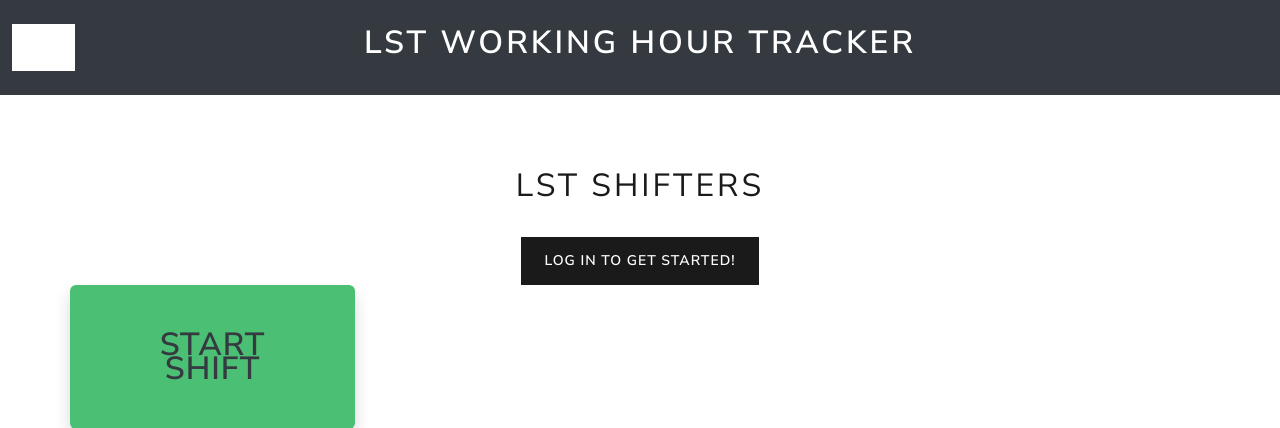
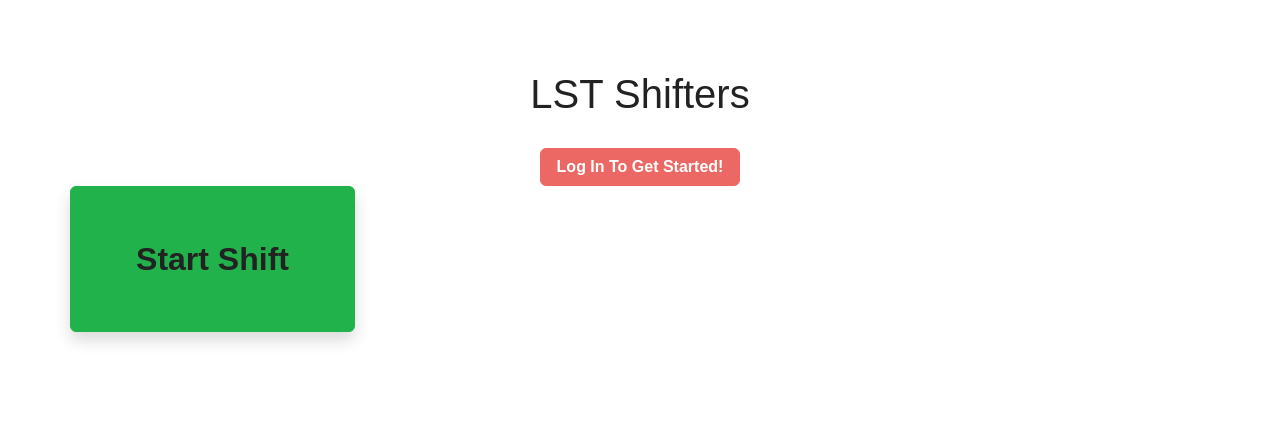
Before and after one commit to adonini/working_hours, a Django app: template shifterslogin/templates/login/index.html in a window 1280 px wide. Shown: the top 428 px of the page. Run offline with Django 4.2, Linux system fonts and the light colour scheme; the template is opened without the code that fills it, so the values that code supplies are empty; parts of the project's set-up code (start-up, migrations or seed data) failed here and were passed over; some libraries are stand-ins or nearby versions; some web fonts are replaced.

Commit message:
Revert "fix typo"
This reverts commit 571fb28296c873b7440898e60387aff4c6956c18.

```diff
--- a/shifterslogin/templates/login/base.html
+++ b/shifterslogin/templates/login/base.html
@@ -9,7 +9,7 @@
     {% else %}
         <title>LST-1 Shifters</title>
     {% endif %}
-    <link href="https://bootswatch.com/5/lux/bootstrap.min.css" rel="stylesheet">
+    <link href="https://bootswatch.com/5/journal/bootstrap.min.css" rel="stylesheet">
     {% load static %}
     <link rel="stylesheet" href="{% static 'css/custom.css' %}">
     <link rel="stylesheet" href="https://cdn.datatables.net/2.0.3/css/dataTables.dataTables.css" />
@@ -34,7 +34,6 @@
     {% endblock headerContent %}
 </head>
 <body>
-    {% include "login/navbar.html" %}
     <div class="container">
         <br/>
         {% if messages %}
--- a/shifterslogin/templates/login/navbar.html
+++ /dev/null
@@ -1,36 +0,0 @@
-<nav class="navbar navbar-expand-lg navbar-dark bg-dark" data-bs-theme="dark">
-    <div class="container-fluid">
-        <a class="navbar-brand position-absolute top-50 start-50 translate-middle" href="#">
-            <h1 class="text-white text-center">
-                LST Working Hour Tracker
-            </h1>
-        </a>
-        {% if user.is_authenticated %}
-            <button class="navbar-toggler" type="button" data-bs-toggle="collapse" data-bs-target="#navbarNav" aria-expanded="false"
-                    aria-controls="navbarNav" aria-label="Toggle navigation">
-                <span class="navbar-toggler-icon"></span>
-            </button>
-            <div class="collapse navbar-collapse me-auto justify-content-end" id="navbarNav">
-                <ul class="navbar-nav">
-                    <li class="nav-item">
-                        <a class="nav-link" href="#">{{ user.username }}</a>
-                    </li>
-                    <li class="nav-item">
-                        <form method="post" action="{% url 'logout' %}">
-                            {% csrf_token %}
-                            <button type="submit" class="btn btn-link nav-link">Logout</button>
-                        </form>
-                    </li>
-                </ul>
-            </div>
-        {% else %}
-            <ul class="navbar-nav">
-                <li class="nav-item">
-                    <a class="nav-link btn btn-light" href="{% url 'login' %}">
-                        <i class="bi bi-person-fill"></i> Login
-                    </a>
-                </li>
-            </ul>
-        {% endif %}
-    </div>
-</nav>
--- a/shifterslogin/urls.py
+++ b/shifterslogin/urls.py
@@ -7,6 +7,6 @@ from . import views
 urlpatterns = [
     path('', views.Index.as_view(), name='index'),
     path('login/', views.login_view, name='login'),
-    path('logout/', views.logout_user, name='logout'),
+    path('logout/', views.logout_user, name='logout')
     path('create-shift/', views.create_shift, name='create_shift'),
 ]
```
